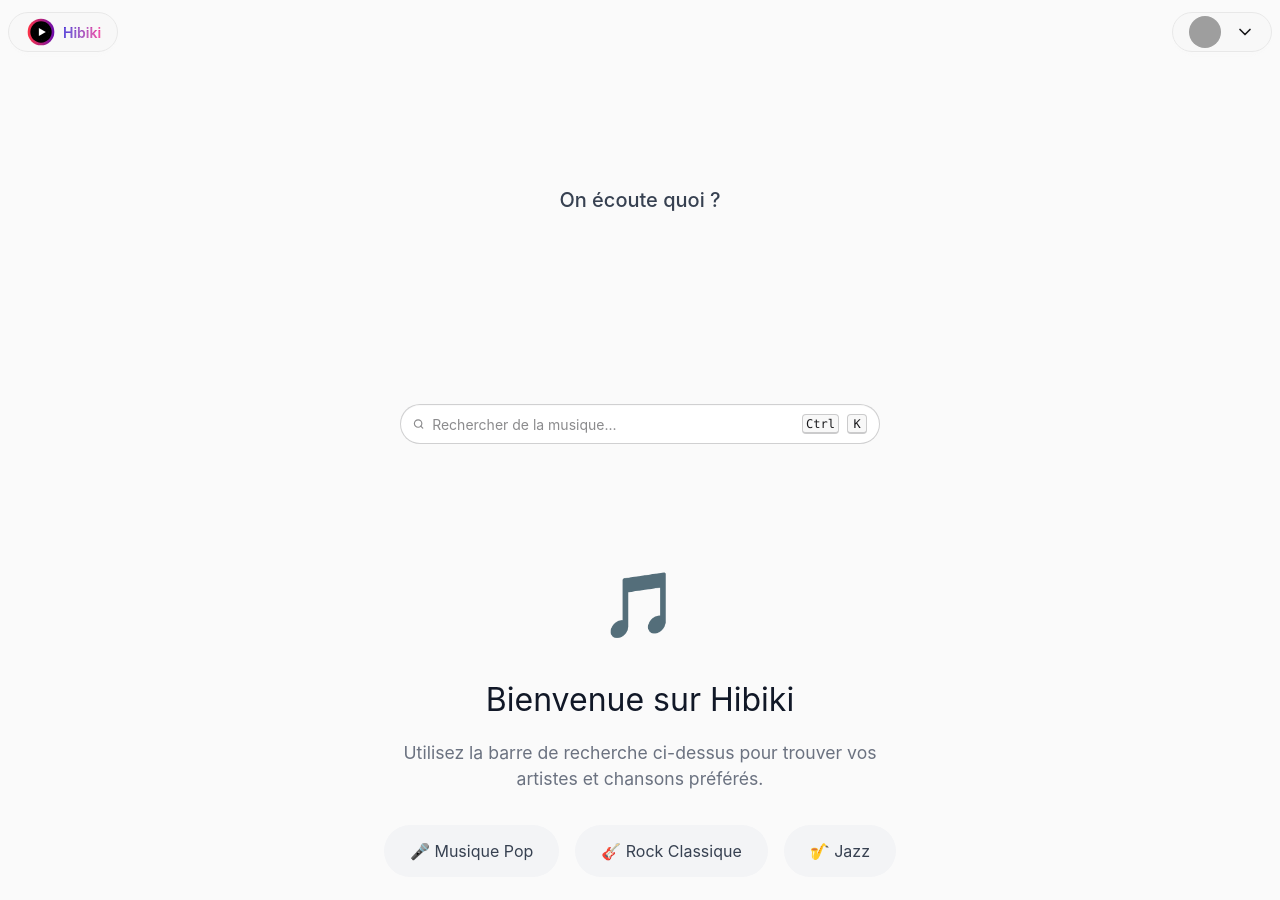
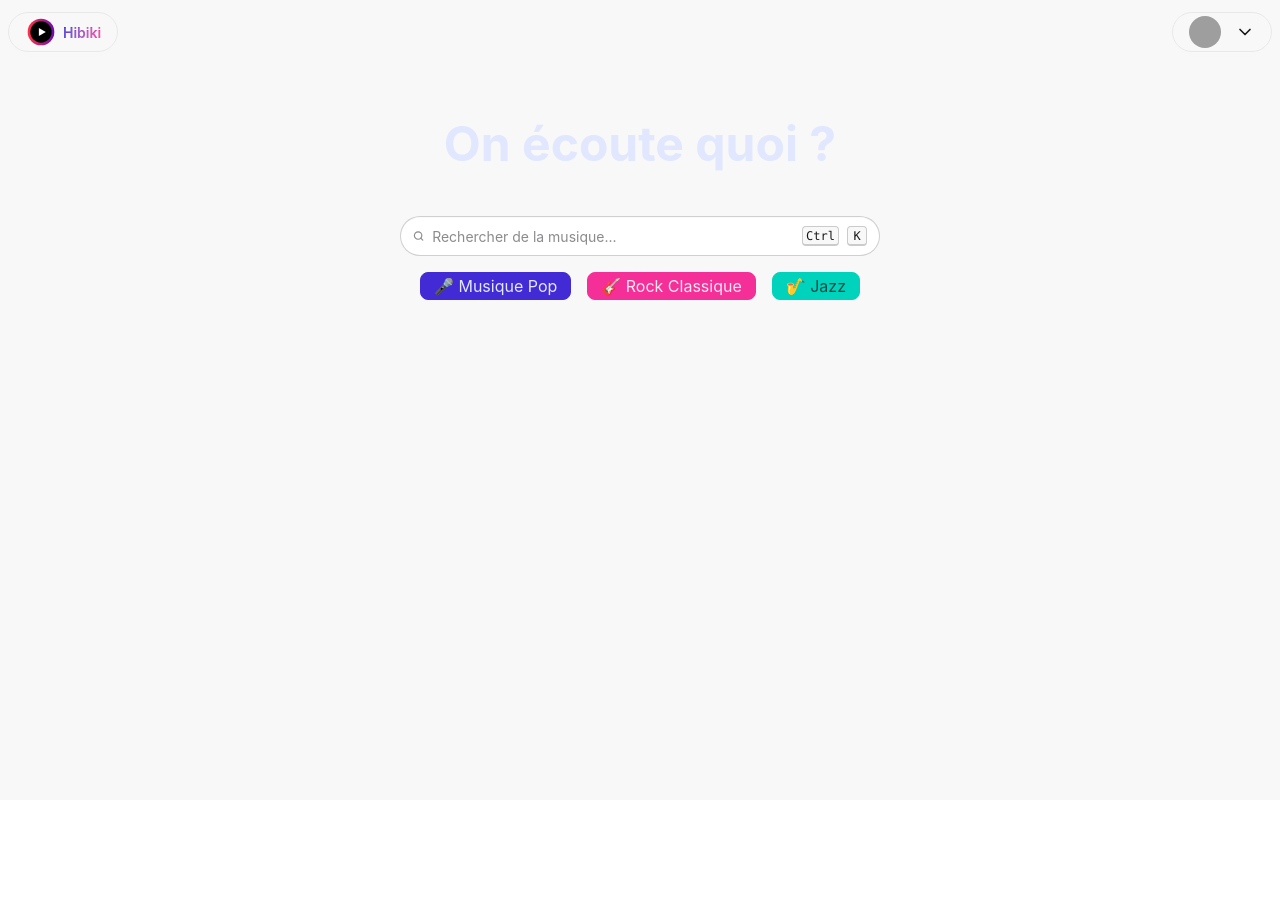
Before and after one commit to Hibiki-music-app/hibiki, a SvelteKit app in the folder frontend/: page / in a window 1280 px wide. Shown: the top 900 px of the page. After the commit the page ends 800 px from the top, so only its background shows below. Built offline with nearby package versions, Linux system fonts and the light colour scheme; grey boxes are pictures that could not be loaded.

Commit message:
refactor: améliorer la structure et le style de la page de recherche musicale

```diff
--- a/frontend/src/routes/+page.svelte
+++ b/frontend/src/routes/+page.svelte
@@ -19,10 +19,13 @@
 	function searchTracks() {
 		isLoading = true;
 		hasSearched = true;
-        api.searchTracks(searchQuery).then((tracks) => {
+		api
+			.searchTracks(searchQuery)
+			.then((tracks) => {
 				searchResults = tracks;
 				isLoading = false;
-        }).catch(() => {
+			})
+			.catch(() => {
 				isLoading = false;
 			});
 	}
@@ -39,412 +42,149 @@
 	}
 </script>
 
-<div class="page-container">
-    <!-- Message de bienvenue -->
-    <div class="welcome-message">
-        <div class="welcome-content">
-            <p>On écoute quoi ?</p>
-        </div>
+<div class="min-h-screen bg-base-200">
+	<!-- Hero Section -->
+	<div class="hero min-h-[25vh] flex flex-col justify-end pb-8">
+		<h1 class="text-5xl font-bold text-primary-content">On écoute quoi ?</h1>
 	</div>
 
-    <!-- Barre de recherche sticky -->
+	<!-- Barre de recherche -->
 	<SearchBar onSearch={handleSearchFromBar} />
 
-	<!-- Contenu principal -->
-	<div class="main-content">
-		<!-- État de chargement -->
-		{#if isLoading}
-			<div class="loading-state">
-				<div class="spinner"></div>
-				<p>Recherche en cours...</p>
-			</div>
-		{/if}
-
-		<!-- Message d'accueil si aucune recherche -->
 	{#if !hasSearched && !isLoading}
-			<div class="welcome-state">
-				<div class="welcome-icon">🎵</div>
-				<h2>Bienvenue sur Hibiki</h2>
-				<p>Utilisez la barre de recherche ci-dessus pour trouver vos artistes et chansons préférés.</p>
-				<div class="quick-actions">
-					<button class="quick-action" onclick={() => handleSearchFromBar('pop music')}>
+		<div class="text-center">
+			<div class="flex flex-wrap gap-4 justify-center">
+				<button
+					class="badge badge-primary badge-lg cursor-pointer hover:badge-primary-focus"
+					onclick={() => handleSearchFromBar('pop music')}
+				>
 					🎤 Musique Pop
 				</button>
-					<button class="quick-action" onclick={() => handleSearchFromBar('rock classics')}>
+				<button
+					class="badge badge-secondary badge-lg cursor-pointer hover:badge-secondary-focus"
+					onclick={() => handleSearchFromBar('rock classics')}
+				>
 					🎸 Rock Classique
 				</button>
-					<button class="quick-action" onclick={() => handleSearchFromBar('jazz')}>
+				<button
+					class="badge badge-accent badge-lg cursor-pointer hover:badge-accent-focus"
+					onclick={() => handleSearchFromBar('jazz')}
+				>
 					🎷 Jazz
 				</button>
 			</div>
 		</div>
 	{/if}
 
+	<!-- Contenu principal -->
+	<div class="container mx-auto px-4 py-8 min-h-[50vh] pb-24">
+		<!-- État de chargement -->
+		{#if isLoading}
+			<div class="flex flex-col items-center justify-center py-16 text-center">
+				<span class="loading loading-spinner loading-lg text-primary mb-4"></span>
+				<p class="text-lg text-base-content/70">Recherche en cours...</p>
+			</div>
+		{/if}
+
+		<!-- Message d'accueil si aucune recherche -->
+
 		<!-- Résultats de recherche -->
 		{#if searchResults.length > 0}
-			<div class="results-section">
-				<h3 class="results-title">Résultats pour "{searchQuery}" ({searchResults.length})</h3>
-				<div class="results-grid">
+			<div class="mb-8">
+				<div class="text-center mb-8">
+					<h3 class="text-2xl font-bold text-base-content">
+						Résultats pour <span class="text-primary">"{searchQuery}"</span>
+					</h3>
+					<div class="badge badge-primary badge-lg mt-2">
+						{searchResults.length} résultat{searchResults.length > 1 ? 's' : ''}
+					</div>
+				</div>
+				<ul class="list bg-base-100 rounded-box shadow-md">
+					<li class="p-4 pb-2 text-xs opacity-60 tracking-wide">Résultats de recherche</li>
 					{#each searchResults as track}
-						<div class="track-card">
-							<div class="track-info">
+						<li class="list-row">
+							<div>
 								{#if track.albumCover}
-									<img src={track.albumCover} alt={track.albumTitle} class="album-cover" />
+									<img class="size-10 rounded-box" src={track.albumCover} alt={track.albumTitle} />
 								{:else}
-									<div class="album-cover-placeholder">🎵</div>
-								{/if}
-								<div class="track-details">
-									<div class="track-title">{track.title}</div>
-									<div class="track-artist">{track.artist}</div>
-									{#if track.albumTitle}
-										<div class="track-album">{track.albumTitle}</div>
+									<div
+										class="size-10 rounded-box bg-neutral text-neutral-content flex items-center justify-center"
+									>
+										<span class="text-xs">🎵</span>
+									</div>
 								{/if}
 							</div>
+							<div>
+								<div>{track.title}</div>
+								<div class="text-xs uppercase font-semibold opacity-60">{track.artist}</div>
 							</div>
 							<button
 								onclick={() => playTrack(track)}
-								class="play-button"
-								class:playing={currentTrack?.id === track.id && isPlaying}
+								class="btn btn-square btn-ghost"
+								class:text-success={currentTrack?.id === track.id && isPlaying}
 								disabled={isLoading}
 							>
 								{#if currentTrack?.id === track.id && isPlaying}
-									<svg width="16" height="16" viewBox="0 0 24 24" fill="currentColor">
-										<rect x="6" y="4" width="4" height="16"/>
-										<rect x="14" y="4" width="4" height="16"/>
+									<svg
+										class="size-[1.2em]"
+										xmlns="http://www.w3.org/2000/svg"
+										viewBox="0 0 24 24"
+										fill="currentColor"
+									>
+										<rect x="6" y="4" width="4" height="16" />
+										<rect x="14" y="4" width="4" height="16" />
 									</svg>
-									Pause
 								{:else}
-									<svg width="16" height="16" viewBox="0 0 24 24" fill="currentColor">
-										<polygon points="5,3 19,12 5,21"/>
-									</svg>
-									{currentTrack?.id === track.id ? 'Reprendre' : 'Jouer'}
+									<svg class="size-[1.2em]" xmlns="http://www.w3.org/2000/svg" viewBox="0 0 24 24"
+										><g
+											stroke-linejoin="round"
+											stroke-linecap="round"
+											stroke-width="2"
+											fill="none"
+											stroke="currentColor"><path d="M6 3L20 12 6 21 6 3z"></path></g
+										></svg
+									>
 								{/if}
 							</button>
-						</div>
+						</li>
 					{/each}
-				</div>
+				</ul>
 			</div>
 		{:else if hasSearched && !isLoading}
-			<div class="no-results">
-				<div class="no-results-icon">🔍</div>
-				<h3>Aucun résultat trouvé</h3>
-				<p>Essayez avec d'autres mots-clés ou vérifiez l'orthographe.</p>
+			<div class="text-center py-16">
+				<div class="text-6xl mb-6 opacity-50">🔍</div>
+				<h3 class="text-2xl font-bold text-base-content mb-4">Aucun résultat trouvé</h3>
+				<p class="text-base-content/70">
+					Essayez avec d'autres mots-clés ou vérifiez l'orthographe.
+				</p>
+				<div class="mt-8">
+					<button class="btn btn-outline btn-primary" onclick={() => handleSearchFromBar('')}>
+						Nouvelle recherche
+					</button>
+				</div>
 			</div>
 		{/if}
 	</div>
 
 	<!-- Player component -->
-	<Player
-		bind:this={player}
-		bind:currentTrack
-		bind:isPlaying
-		bind:audioElement
-	/>
+	<Player bind:this={player} bind:currentTrack bind:isPlaying bind:audioElement />
 </div>
 
 <style>
-	.page-container {
-		min-height: 100vh;
+	/* Ajustements minimaux pour l'animation de rebond */
+	@keyframes bounce {
+		0%,
+		20%,
+		50%,
+		80%,
+		100% {
+			transform: translateY(0);
 		}
-
-	.welcome-message {
-		display: flex;
-		align-items: center;
-		justify-content: center;
-		min-height: 50vh;
-		text-align: center;
-		margin-bottom: -12px;
+		40% {
+			transform: translateY(-10px);
 		}
-
-	.welcome-content {
-		width: 100%;
-		max-width: 600px;
-	}
-
-	.welcome-message p {
-		font-size: 1.25rem;
-		color: #374151;
-		margin: 0;
-		font-weight: 500;
-	}
-
-	.main-content {
-		max-width: 1200px;
-		margin: 0 auto;
-		padding: 2rem 1rem;
-		min-height: 50vh;
-	}
-
-	.loading-state {
-		display: flex;
-		flex-direction: column;
-		align-items: center;
-		justify-content: center;
-		padding: 4rem 0;
-		color: #6b7280;
-	}
-
-	.spinner {
-		width: 40px;
-		height: 40px;
-		border: 4px solid #e5e7eb;
-		border-top: 4px solid #6366f1;
-		border-radius: 50%;
-		animation: spin 1s linear infinite;
-		margin-bottom: 1rem;
-	}
-
-	@keyframes spin {
-		0% { transform: rotate(0deg); }
-		100% { transform: rotate(360deg); }
-	}
-
-	.welcome-state {
-		text-align: center;
-		padding: 4rem 0;
-		color: #374151;
-	}
-
-	.welcome-icon {
-		font-size: 4rem;
-		margin-bottom: 1.5rem;
-		animation: bounce 2s infinite;
-	}
-
-	@keyframes bounce {
-		0%, 20%, 50%, 80%, 100% { transform: translateY(0); }
-		40% { transform: translateY(-10px); }
-		60% { transform: translateY(-5px); }
-	}
-
-	.welcome-state h2 {
-		font-size: 2rem;
-		margin: 0 0 1rem 0;
-		color: #111827;
-	}
-
-	.welcome-state p {
-		font-size: 1.1rem;
-		color: #6b7280;
-		margin-bottom: 2rem;
-		max-width: 500px;
-		margin-left: auto;
-		margin-right: auto;
-	}
-
-	.quick-actions {
-		display: flex;
-		gap: 1rem;
-		justify-content: center;
-		flex-wrap: wrap;
-	}
-
-	.quick-action {
-		padding: 0.75rem 1.5rem;
-		background: #f3f4f6;
-		border: none;
-		border-radius: 50px;
-		cursor: pointer;
-		font-size: 1rem;
-		transition: all 0.2s ease;
-		color: #374151;
-		border: 2px solid transparent;
-	}
-
-	.quick-action:hover {
-		background: #e5e7eb;
-		transform: translateY(-2px);
-		box-shadow: 0 4px 12px rgba(0, 0, 0, 0.1);
-		border-color: #6366f1;
-	}
-
-	.results-section {
-		padding: 1rem 0;
-	}
-
-	.results-title {
-		font-size: 1.5rem;
-		margin: 0 0 2rem 0;
-		color: #111827;
-		text-align: center;
-	}
-
-	.results-grid {
-		display: grid;
-		grid-template-columns: repeat(auto-fill, minmax(300px, 1fr));
-		gap: 1.5rem;
-	}
-
-	.track-card {
-		background: white;
-		border-radius: 12px;
-		padding: 1.5rem;
-		box-shadow: 0 2px 8px rgba(0, 0, 0, 0.1);
-		transition: all 0.2s ease;
-		border: 1px solid #e5e7eb;
-	}
-
-	.track-card:hover {
-		transform: translateY(-4px);
-		box-shadow: 0 8px 25px rgba(0, 0, 0, 0.15);
-	}
-
-	.track-info {
-		display: flex;
-		align-items: flex-start;
-		gap: 1rem;
-		margin-bottom: 1rem;
-	}
-
-	.album-cover {
-		width: 60px;
-		height: 60px;
-		object-fit: cover;
-		border-radius: 8px;
-		flex-shrink: 0;
-	}
-
-	.album-cover-placeholder {
-		width: 60px;
-		height: 60px;
-		background: #f3f4f6;
-		border-radius: 8px;
-		display: flex;
-		align-items: center;
-		justify-content: center;
-		font-size: 1.5rem;
-		color: #9ca3af;
-		flex-shrink: 0;
-	}
-
-	.track-details {
-		flex: 1;
-		min-width: 0;
-	}
-
-	.track-title {
-		font-weight: 600;
-		font-size: 1.1rem;
-		margin-bottom: 0.25rem;
-		color: #111827;
-		overflow: hidden;
-		text-overflow: ellipsis;
-		white-space: nowrap;
-	}
-
-	.track-artist {
-		color: #6b7280;
-		font-size: 0.9rem;
-		margin-bottom: 0.25rem;
-		overflow: hidden;
-		text-overflow: ellipsis;
-		white-space: nowrap;
-	}
-
-	.track-album {
-		color: #9ca3af;
-		font-size: 0.8rem;
-		overflow: hidden;
-		text-overflow: ellipsis;
-		white-space: nowrap;
-	}
-
-	.play-button {
-		display: flex;
-		align-items: center;
-		gap: 0.5rem;
-		width: 100%;
-		padding: 0.75rem 1rem;
-		background: #6366f1;
-		color: white;
-		border: none;
-		border-radius: 8px;
-		cursor: pointer;
-		font-size: 0.9rem;
-		font-weight: 500;
-		transition: all 0.2s ease;
-		justify-content: center;
-	}
-
-	.play-button:hover:not(:disabled) {
-		background: #5b5bf6;
-		transform: translateY(-1px);
-	}
-
-	.play-button:disabled {
-		background: #d1d5db;
-		cursor: not-allowed;
-		transform: none;
-	}
-
-	.play-button.playing {
-		background: #10b981;
-	}
-
-	.play-button.playing:hover {
-		background: #059669;
-	}
-
-	.no-results {
-		text-align: center;
-		padding: 4rem 0;
-		color: #6b7280;
-	}
-
-	.no-results-icon {
-		font-size: 4rem;
-		margin-bottom: 1rem;
-		opacity: 0.5;
-	}
-
-	.no-results h3 {
-		font-size: 1.5rem;
-		margin: 0 0 1rem 0;
-		color: #374151;
-	}
-
-	.no-results p {
-		font-size: 1rem;
-		margin: 0;
-	}
-
-	/* Ajustement du contenu principal pour éviter que le lecteur le cache */
-	.page-container {
-		min-height: 100vh;
-		padding-bottom: 90px; /* Espace pour le lecteur fixe */
-	}
-
-	/* Responsive */
-	@media (max-width: 768px) {
-		.welcome-message {
-			min-height: 40vh;
-			padding: 0 1rem;
-			margin-bottom: -8px;
-		}
-
-		.welcome-message p {
-			font-size: 1.125rem;
-		}
-
-		.main-content {
-			padding: 1rem;
-		}
-
-		.results-grid {
-			grid-template-columns: 1fr;
-		}
-
-		.quick-actions {
-			flex-direction: column;
-			align-items: center;
-		}
-
-		.quick-action {
-			width: 200px;
-		}
-
-		.page-container {
-			padding-bottom: 85px;
+		60% {
+			transform: translateY(-5px);
 		}
 	}
 </style>
```
Lines whose indentation alone changed are shown as unchanged.
